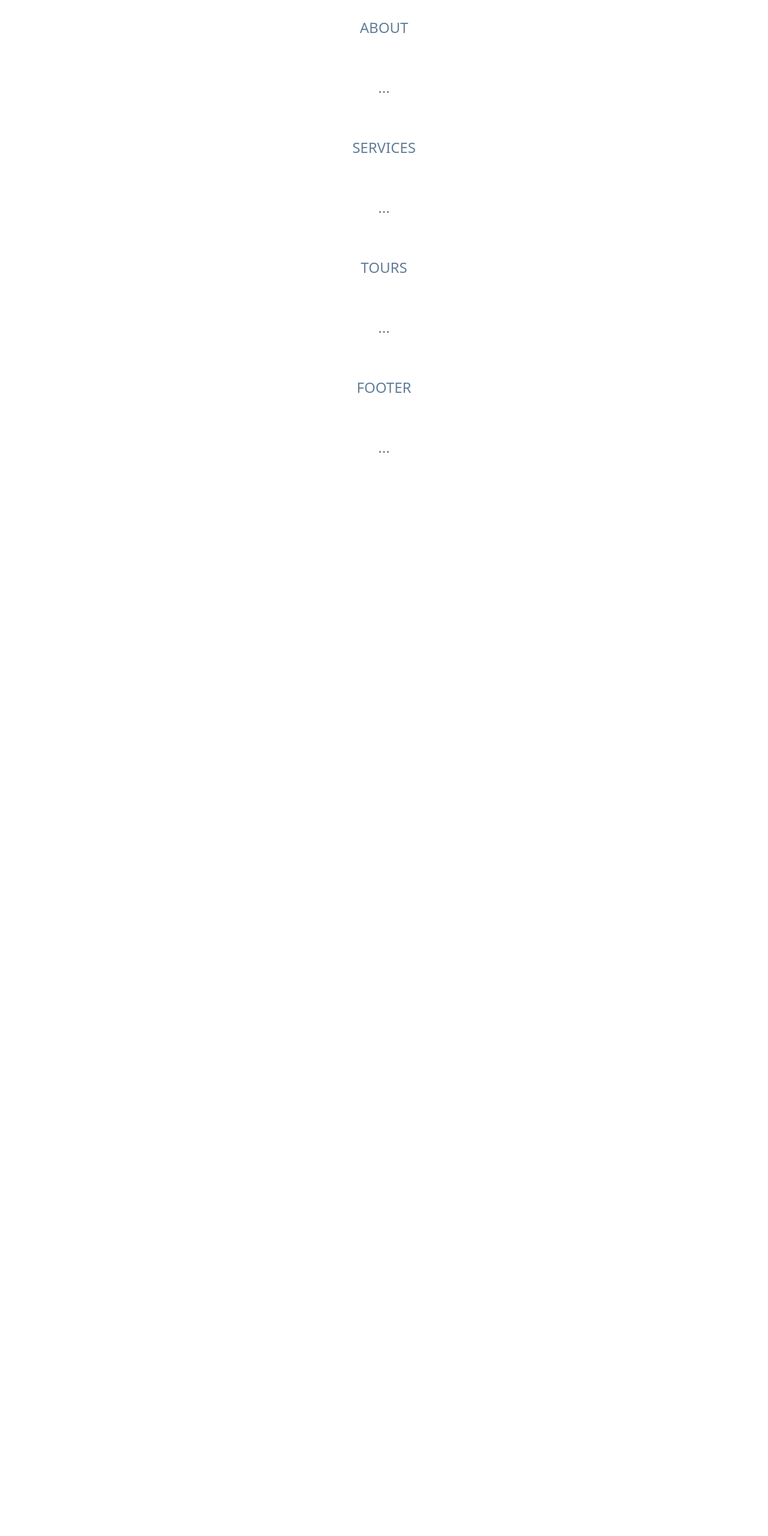
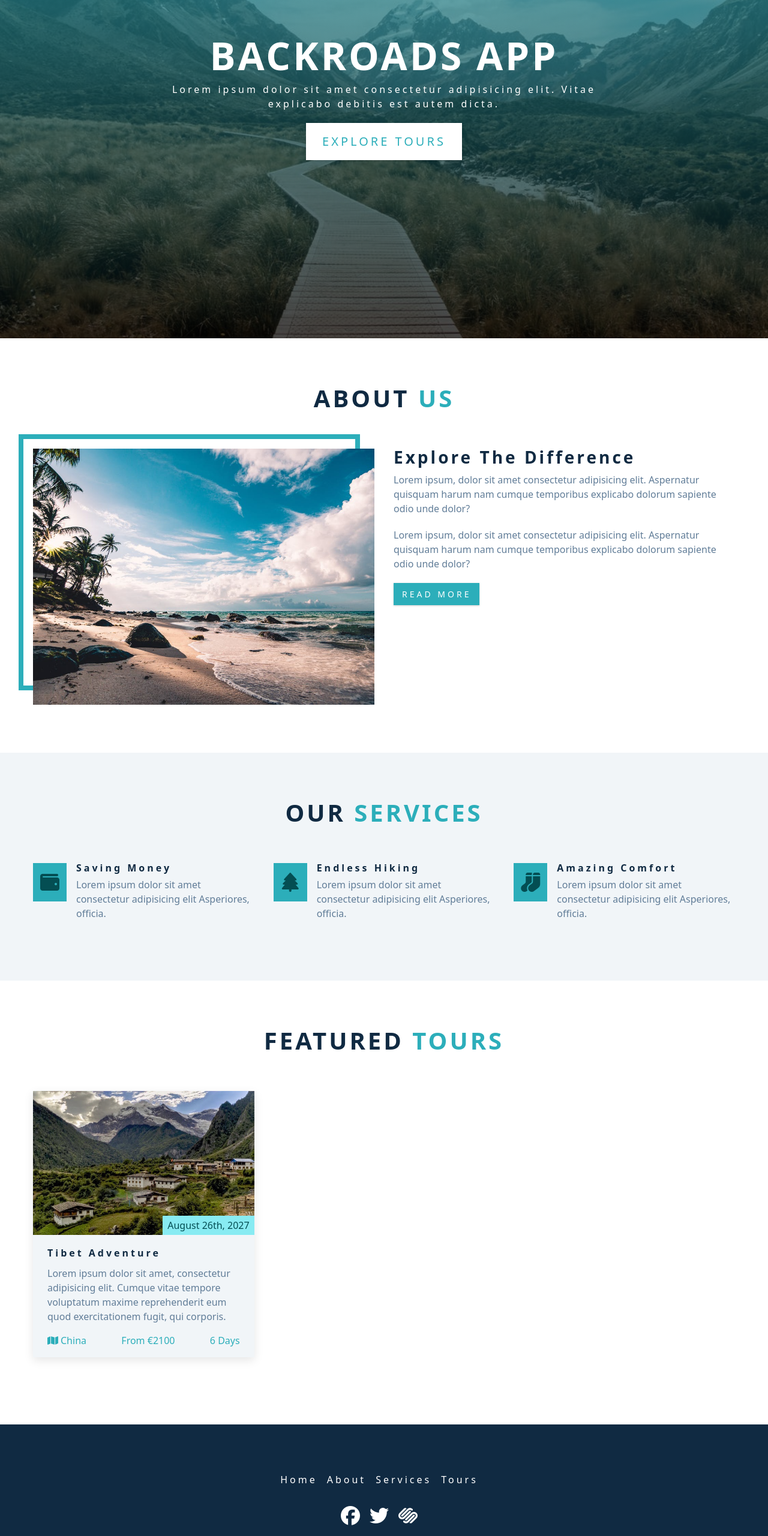
Before and after one commit to SehwinderSingh/week3-fe-pair-programming, a React (Vite) app: page / in a window 1280 px wide. Shown: the part 236-2797 px from the top of the page at 60% size. Before the commit the page ends 1064 px from the top, so only its background shows below. Built offline with nearby package versions, Linux system fonts and the light colour scheme.

Commit message:
feat(components): convert Hero, About, Services, Tours and Footer sections to JSX

```diff
--- a/src/components/About.jsx
+++ b/src/components/About.jsx
@@ -1,9 +1,36 @@
+import aboutImg from '../assets/images/about.jpeg'
+
 const About = () => {
   return (
-    <div>
-      <p className="section-dummy">About</p>
-      <p className="section-dummy">...</p>
-    </div>
-  );
-};
-export default About;
+    <section className='section' id='about'>
+      <div className='section-title'>
+        <h2>
+          about <span>us</span>
+        </h2>
+      </div>
+      <div className='section-center about-center'>
+        <div className='about-img'>
+          <img src={aboutImg} className='about-photo' alt='awesome beach' />
+        </div>
+        <article className='about-info'>
+          <h3>explore the difference</h3>
+          <p>
+            Lorem ipsum, dolor sit amet consectetur adipisicing elit.
+            Aspernatur quisquam harum nam cumque temporibus explicabo dolorum
+            sapiente odio unde dolor?
+          </p>
+          <p>
+            Lorem ipsum, dolor sit amet consectetur adipisicing elit.
+            Aspernatur quisquam harum nam cumque temporibus explicabo dolorum
+            sapiente odio unde dolor?
+          </p>
+          <a href='#' className='btn'>
+            read more
+          </a>
+        </article>
+      </div>
+    </section>
+  )
+}
+
+export default About
--- a/src/components/Footer.jsx
+++ b/src/components/Footer.jsx
@@ -1,10 +1,35 @@
-function Footer() {
+const Footer = () => {
   return (
-    <div>
-      <p className="section-dummy">Footer</p>
-      <p className="section-dummy">...</p>
-    </div>
+    <footer className="section footer">
+      <ul className="footer-links" id="nav-links">
+        <li><a href="#home" className="footer-link">home</a></li>
+        <li><a href="#about" className="footer-link">about</a></li>
+        <li><a href="#services" className="footer-link">services</a></li>
+        <li><a href="#tours" className="footer-link">tours</a></li>
+      </ul>
+      <ul className="footer-icons">
+        <li>
+          <a href="https://www.facebook.com" target="_blank" rel="noreferrer" className="footer-icon">
+            <i className="fab fa-facebook"></i>
+          </a>
+        </li>
+        <li>
+          <a href="https://www.twitter.com" target="_blank" rel="noreferrer" className="footer-icon">
+            <i className="fab fa-twitter"></i>
+          </a>
+        </li>
+        <li>
+          <a href="https://www.squarespace.com/" target="_blank" rel="noreferrer" className="footer-icon">
+            <i className="fab fa-squarespace"></i>
+          </a>
+        </li>
+      </ul>
+      <p className="copyright">
+        copyright &copy; travel tours company{" "}
+        <span>{new Date().getFullYear()}</span>. all rights reserved
+      </p>
+    </footer>
   );
-}
+};
 
 export default Footer;
--- a/src/components/Hero.jsx
+++ b/src/components/Hero.jsx
@@ -1,10 +1,18 @@
-function Hero() {
+const Hero = () => {
   return (
-    <div>
-      <p className="section-dummy">Hero</p>
-      <p className="section-dummy">...</p>
-    </div>
-  );
+    <section className='hero' id='home'>
+      <div className='hero-banner'>
+        <h1>backroads app</h1>
+        <p>
+          Lorem ipsum dolor sit amet consectetur adipisicing elit. Vitae
+          explicabo debitis est autem dicta.
+        </p>
+        <a href='#tours' className='btn hero-btn'>
+          explore tours
+        </a>
+      </div>
+    </section>
+  )
 }
 
 export default Hero;
--- a/src/components/Services.jsx
+++ b/src/components/Services.jsx
@@ -1,10 +1,40 @@
-function Services() {
+const Services = () => {
   return (
-    <div>
-      <p className="section-dummy">Services</p>
-      <p className="section-dummy">...</p>
-    </div>
+    <section className="section services" id="services">
+      <div className="section-title">
+        <h2>our <span>services</span></h2>
+      </div>
+      <div className="section-center services-center">
+        <article className="service">
+          <span className="service-icon"><i className="fas fa-wallet fa-fw"></i></span>
+          <div className="service-info">
+            <h4 className="service-title">saving money</h4>
+            <p className="service-text">
+              Lorem ipsum dolor sit amet consectetur adipisicing elit Asperiores, officia.
+            </p>
+          </div>
+        </article>
+        <article className="service">
+          <span className="service-icon"><i className="fas fa-tree fa-fw"></i></span>
+          <div className="service-info">
+            <h4 className="service-title">endless hiking</h4>
+            <p className="service-text">
+              Lorem ipsum dolor sit amet consectetur adipisicing elit Asperiores, officia.
+            </p>
+          </div>
+        </article>
+        <article className="service">
+          <span className="service-icon"><i className="fas fa-socks fa-fw"></i></span>
+          <div className="service-info">
+            <h4 className="service-title">amazing comfort</h4>
+            <p className="service-text">
+              Lorem ipsum dolor sit amet consectetur adipisicing elit Asperiores, officia.
+            </p>
+          </div>
+        </article>
+      </div>
+    </section>
   );
-}
+};
 
 export default Services;
--- a/src/components/Tours.jsx
+++ b/src/components/Tours.jsx
@@ -1,10 +1,38 @@
-function Tours() {
+import tour1 from "../assets/images/tour-1.jpeg";
+import tour2 from "../assets/images/tour-2.jpeg";
+import tour3 from "../assets/images/tour-3.jpeg";
+import tour4 from "../assets/images/tour-4.jpeg";
+
+const Tours = () => {
   return (
-    <div>
-      <p className="section-dummy">Tours</p>
-      <p className="section-dummy">...</p>
-    </div>
+    <section className="section" id="tours">
+      <div className="section-title">
+        <h2>featured <span>tours</span></h2>
+      </div>
+      <div className="section-center featured-center">
+        <article className="tour-card">
+          <div className="tour-img-container">
+            <img src={tour1} className="tour-img" alt="Tibet Adventure" />
+            <p className="tour-date">august 26th, 2027</p>
+          </div>
+          <div className="tour-info">
+            <div className="tour-title"><h4>Tibet Adventure</h4></div>
+            <p>
+              Lorem ipsum dolor sit amet, consectetur adipisicing elit. Cumque
+              vitae tempore voluptatum maxime reprehenderit eum quod
+              exercitationem fugit, qui corporis.
+            </p>
+            <div className="tour-footer">
+              <p><span><i className="fas fa-map"></i></span>china</p>
+              <p>from €2100</p>
+              <p>6 days</p>
+            </div>
+          </div>
+        </article>
+        {/* repeat for tour2 / tour3 / tour4 */}
+      </div>
+    </section>
   );
-}
+};
 
 export default Tours;
```
Also changed, not shown: src/components/Service.jsx (+39 -4 lines), src/components/Tour.jsx (+37 -4 lines).
